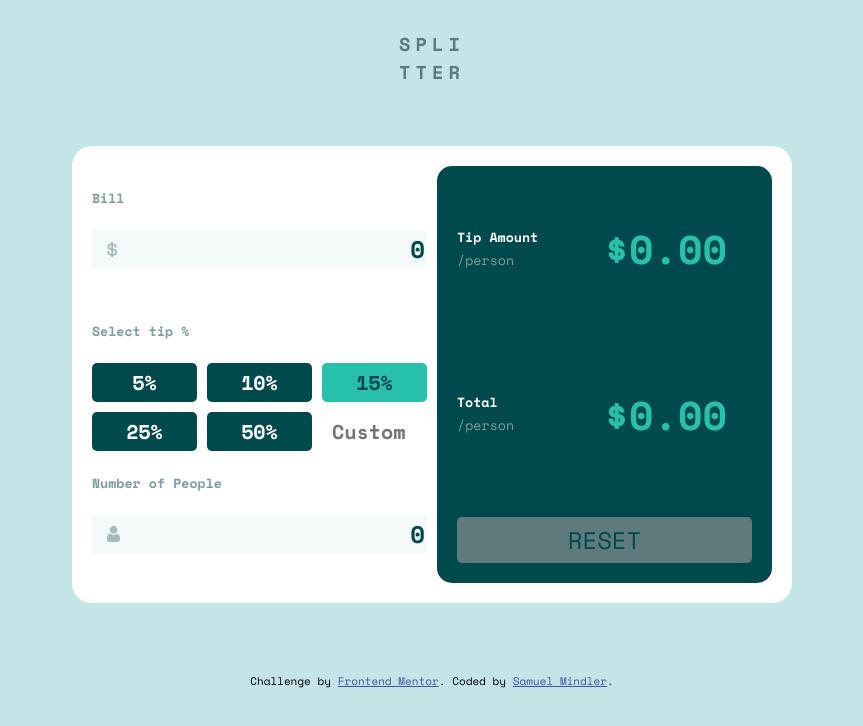
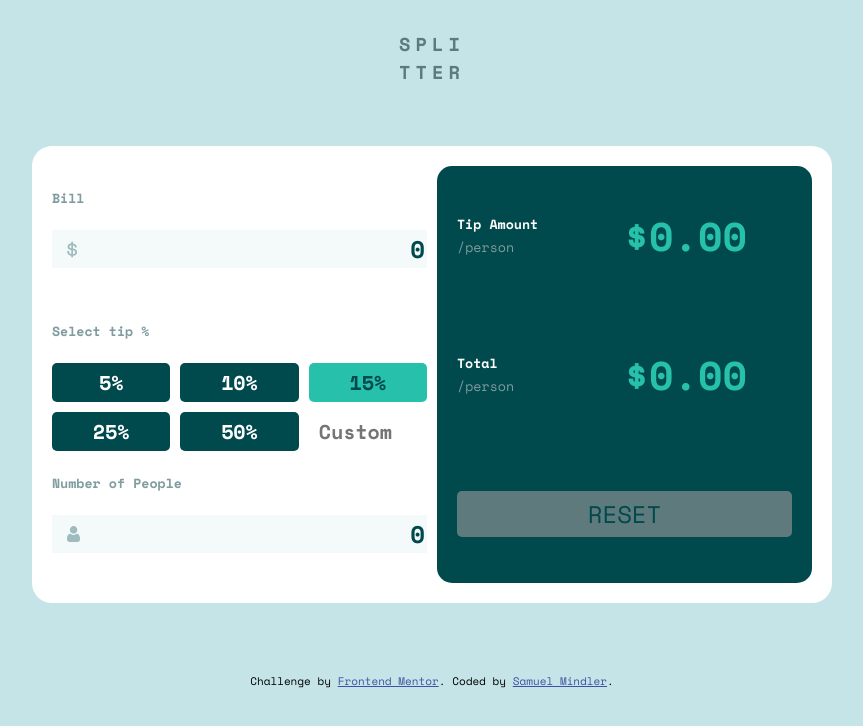
Before and after one commit to samuxmin/frontend-mentor-tip-calculator, a website: page index.html in a window 1280 px wide. Shown: the whole page, without its empty margins (208-1071 px from the left). Drawn offline with nearby package versions, Linux system fonts and the light colour scheme.

Commit message:
estilacho

```diff
--- a/styles/scss/styles.scss
+++ b/styles/scss/styles.scss
@@ -36,7 +36,7 @@ body, html{
     border-radius: 20px;
     display: grid;
     align-items: center;
-    max-width: 720px;
+    max-width: 800px;
     justify-content: center;
     margin: auto;
     grid-template-columns: 1fr 1fr;
@@ -119,7 +119,7 @@ input.field{
 .grid-container{
     display: grid;
     grid-template-columns: 1fr 1fr;
-    grid-template-rows: 1fr 1fr;
+    grid-template-rows: 1fr 1fr 1fr;
     justify-content: center;
     background-color: $very-dark-cyan;
     color: white;
```
Also changed, not shown: styles/css/styles.css.
